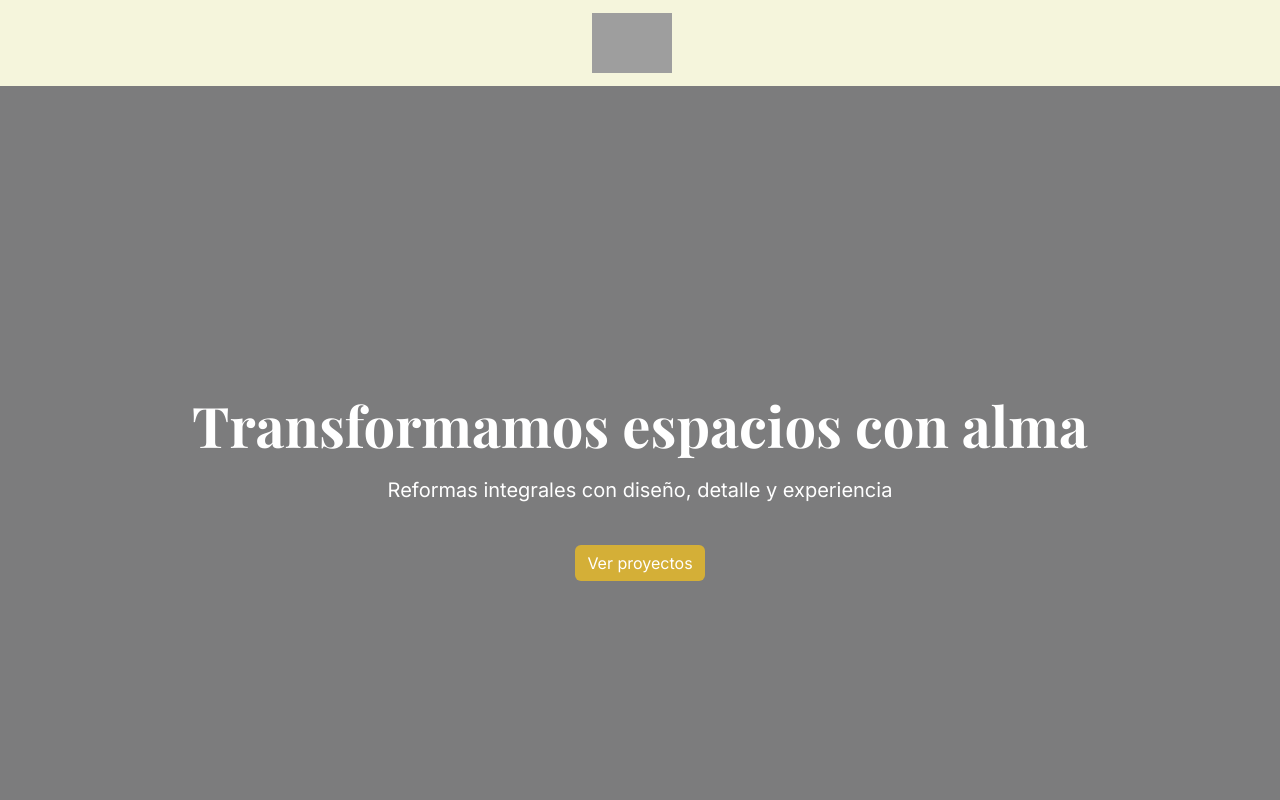
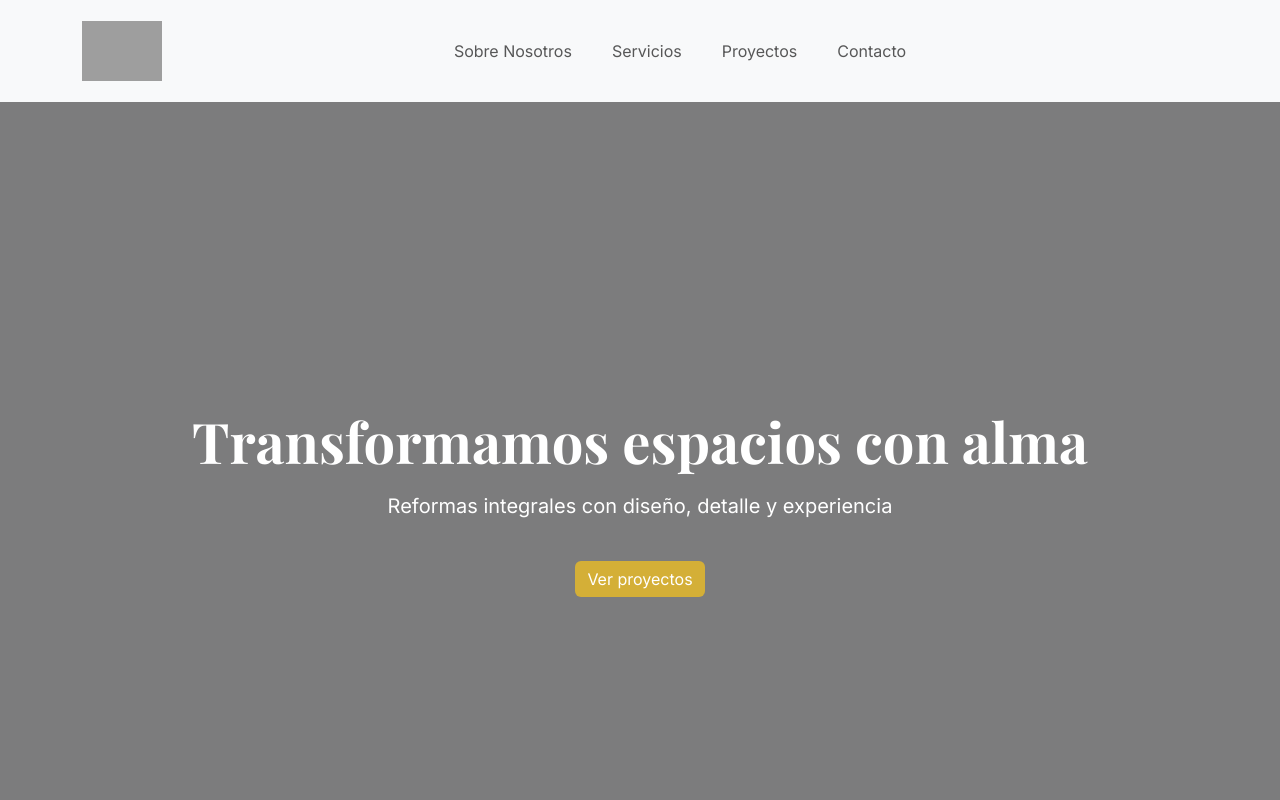
Before and after one commit to zzzanty777/Flor-de-vida, a plain HTML site: page index.html in a window 1280 px wide. Shown: the top 800 px of the page. Drawn offline with nearby package versions, Linux system fonts and the light colour scheme; grey boxes are pictures that could not be loaded.

Commit message:
Update index.html

```diff
--- a/index.html
+++ b/index.html
@@ -46,14 +46,35 @@
 </head>
 <body>
 
-  <!-- NAVBAR -->
-  <nav class="navbar navbar-expand-lg">
-    <div class="container text-center justify-content-center">
-      <a class="navbar-brand" href="#">
-        <img src="logo.png" alt="Flor de Vida" height="60">
-      </a>
+ <!-- NAVBAR GLOBAL -->
+<nav class="navbar navbar-expand-lg navbar-light bg-light py-3">
+  <div class="container">
+    <a class="navbar-brand mx-auto" href="index.html">
+      <img src="logo.png" alt="Flor de Vida" height="60">
+    </a>
+    <button class="navbar-toggler" type="button" data-bs-toggle="collapse" data-bs-target="#navbarNav"
+      aria-controls="navbarNav" aria-expanded="false" aria-label="Toggle navigation">
+      <span class="navbar-toggler-icon"></span>
+    </button>
+    <div class="collapse navbar-collapse justify-content-center" id="navbarNav">
+      <ul class="navbar-nav gap-4">
+        <li class="nav-item">
+          <a class="nav-link" href="sobre-nosotros.html">Sobre Nosotros</a>
+        </li>
+        <li class="nav-item">
+          <a class="nav-link" href="servicios.html">Servicios</a>
+        </li>
+        <li class="nav-item">
+          <a class="nav-link" href="proyectos.html">Proyectos</a>
+        </li>
+        <li class="nav-item">
+          <a class="nav-link" href="contacto.html">Contacto</a>
+        </li>
+      </ul>
     </div>
-  </nav>
+  </div>
+</nav>
+
 
   <!-- HERO -->
   <header class="hero d-flex align-items-center justify-content-center text-center">
```
